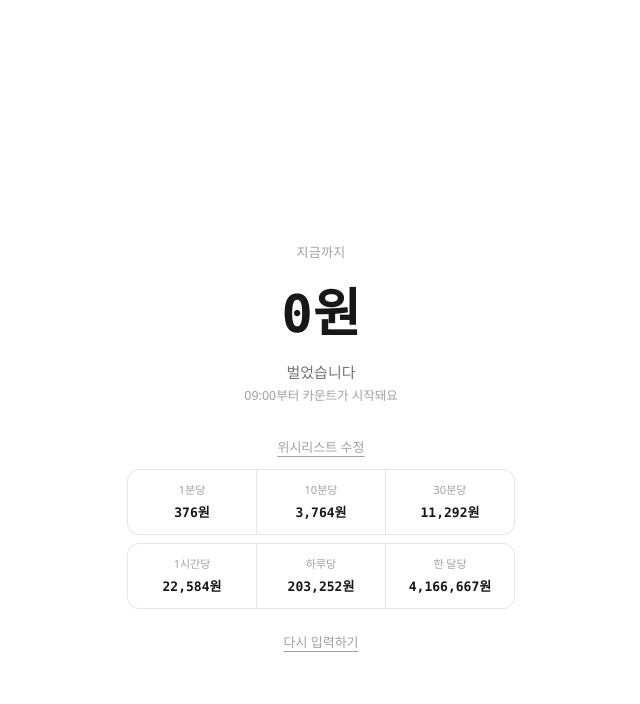
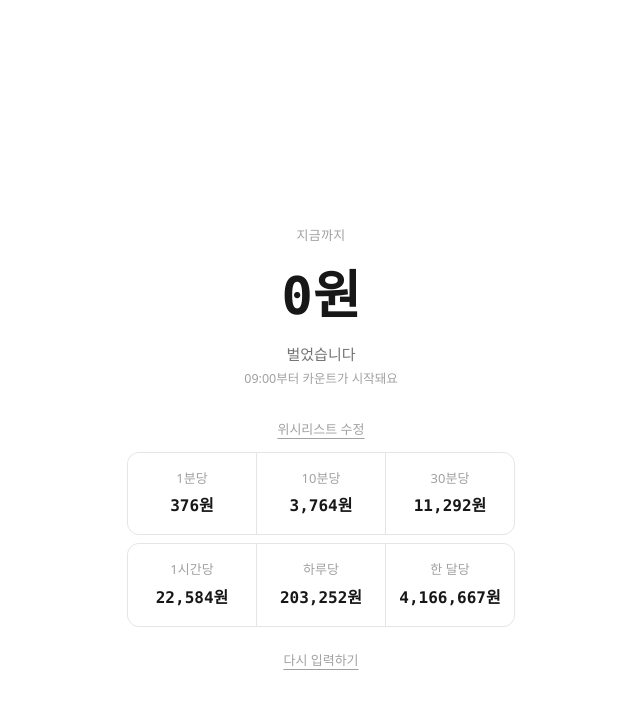
Before and after one commit to Namsanii/salarymeter, a Next.js app: page / in a window 1280 px wide. Both pictures are taken after a click on the button "확인". Shown: the top 704 px of the page, without its empty margins (319-959 px from the left). Built offline with nearby package versions, Linux system fonts and the light colour scheme.

Commit message:
increase font sizes

```diff
--- a/components/salarymeter.tsx
+++ b/components/salarymeter.tsx
@@ -416,20 +416,20 @@ export default function SalaryMeter() {
               return (
                 <div
                   key={w.id}
-                  className={`px-4 py-3 text-[14px] ${
+                  className={`px-4 py-3.5 text-[17px] ${
                     i !== wishlist.length - 1 ? "border-b border-neutral-200" : ""
                   } ${count > 0 ? "bg-neutral-50" : ""}`}
                 >
-                  <div className="flex items-center justify-between mb-0.5">
+                  <div className="flex items-center justify-between mb-1">
                     <span className="text-neutral-800">
                       <span className="mr-1.5">{getEmoji(w.name)}</span>
                       {w.name}
                     </span>
-                    <span className="font-mono text-neutral-400 text-[13px]">
+                    <span className="font-mono text-neutral-400 text-[15px]">
                       {fmtWon(w.priceWon)}원
                     </span>
                   </div>
-                  <div className="text-[12.5px] text-neutral-500">
+                  <div className="text-[14px] text-neutral-500">
                     {count > 0 && (
                       <span className="font-semibold text-neutral-900">{count}개 벌었어요</span>
                     )}
@@ -555,30 +555,30 @@ export default function SalaryMeter() {
         <div className="w-full mb-6">
           <div className="grid grid-cols-3 gap-px bg-neutral-200 rounded-xl overflow-hidden border border-neutral-200">
             {RATE_INTERVALS.map((r) => (
-              <div key={r.label} className="bg-white text-center py-3 px-2">
-                <div className="text-[11px] text-neutral-400 mb-1">{r.label}당</div>
-                <div className="font-mono text-[13px] font-semibold text-neutral-900 tabular-nums">
+              <div key={r.label} className="bg-white text-center py-4 px-2">
+                <div className="text-[13px] text-neutral-400 mb-1.5">{r.label}당</div>
+                <div className="font-mono text-[16px] font-semibold text-neutral-900 tabular-nums">
                   {fmtWon(perSecond * r.seconds)}원
                 </div>
               </div>
             ))}
           </div>
           <div className="grid grid-cols-3 gap-px bg-neutral-200 rounded-xl overflow-hidden border border-neutral-200 mt-2">
-            <div className="bg-white text-center py-3 px-2">
-              <div className="text-[11px] text-neutral-400 mb-1">1시간당</div>
-              <div className="font-mono text-[13px] font-semibold text-neutral-900 tabular-nums">
+            <div className="bg-white text-center py-4 px-2">
+              <div className="text-[13px] text-neutral-400 mb-1.5">1시간당</div>
+              <div className="font-mono text-[16px] font-semibold text-neutral-900 tabular-nums">
                 {fmtWon(perSecond * 3600)}원
               </div>
             </div>
-            <div className="bg-white text-center py-3 px-2">
-              <div className="text-[11px] text-neutral-400 mb-1">하루당</div>
-              <div className="font-mono text-[13px] font-semibold text-neutral-900 tabular-nums">
+            <div className="bg-white text-center py-4 px-2">
+              <div className="text-[13px] text-neutral-400 mb-1.5">하루당</div>
+              <div className="font-mono text-[16px] font-semibold text-neutral-900 tabular-nums">
                 {fmtWon(perSecond * hoursNum * 3600)}원
               </div>
             </div>
-            <div className="bg-white text-center py-3 px-2">
-              <div className="text-[11px] text-neutral-400 mb-1">한 달당</div>
-              <div className="font-mono text-[13px] font-semibold text-neutral-900 tabular-nums">
+            <div className="bg-white text-center py-4 px-2">
+              <div className="text-[13px] text-neutral-400 mb-1.5">한 달당</div>
+              <div className="font-mono text-[16px] font-semibold text-neutral-900 tabular-nums">
                 {fmtWon(salary / 12)}원
               </div>
             </div>
```
